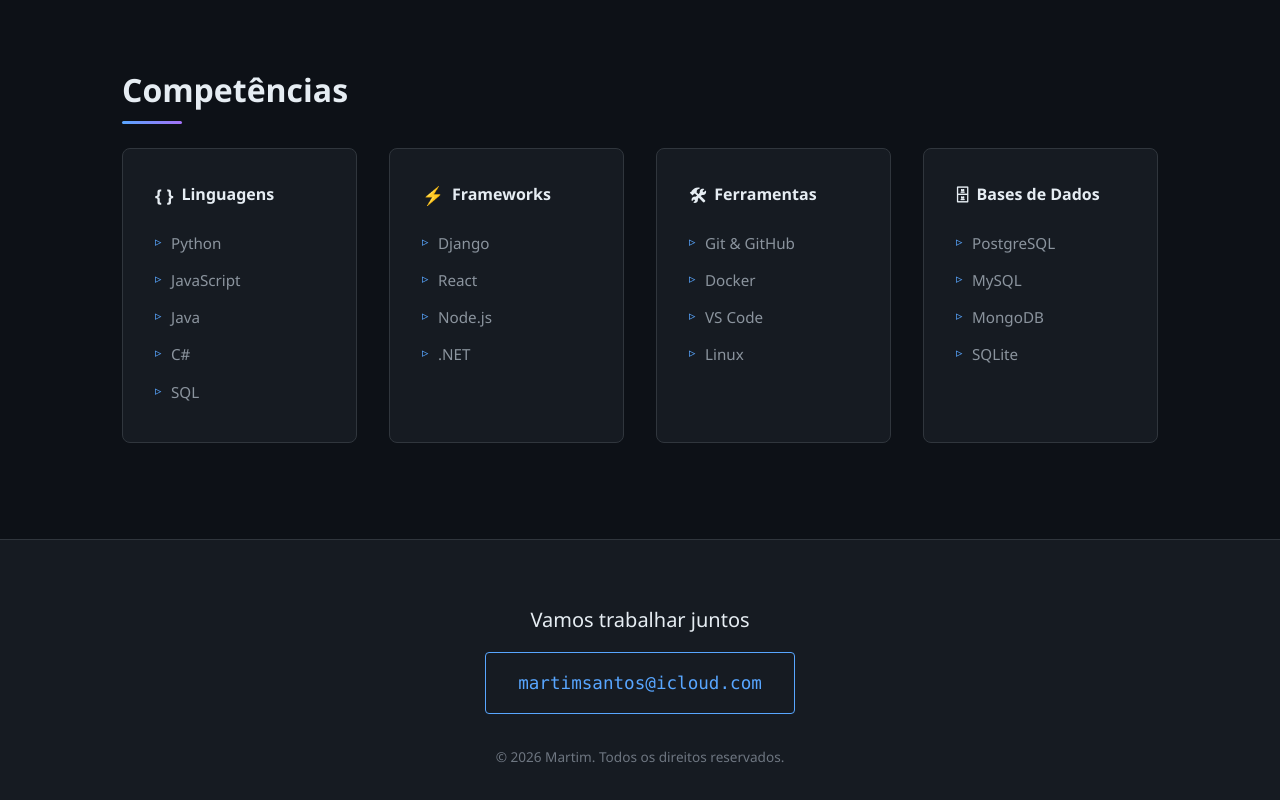
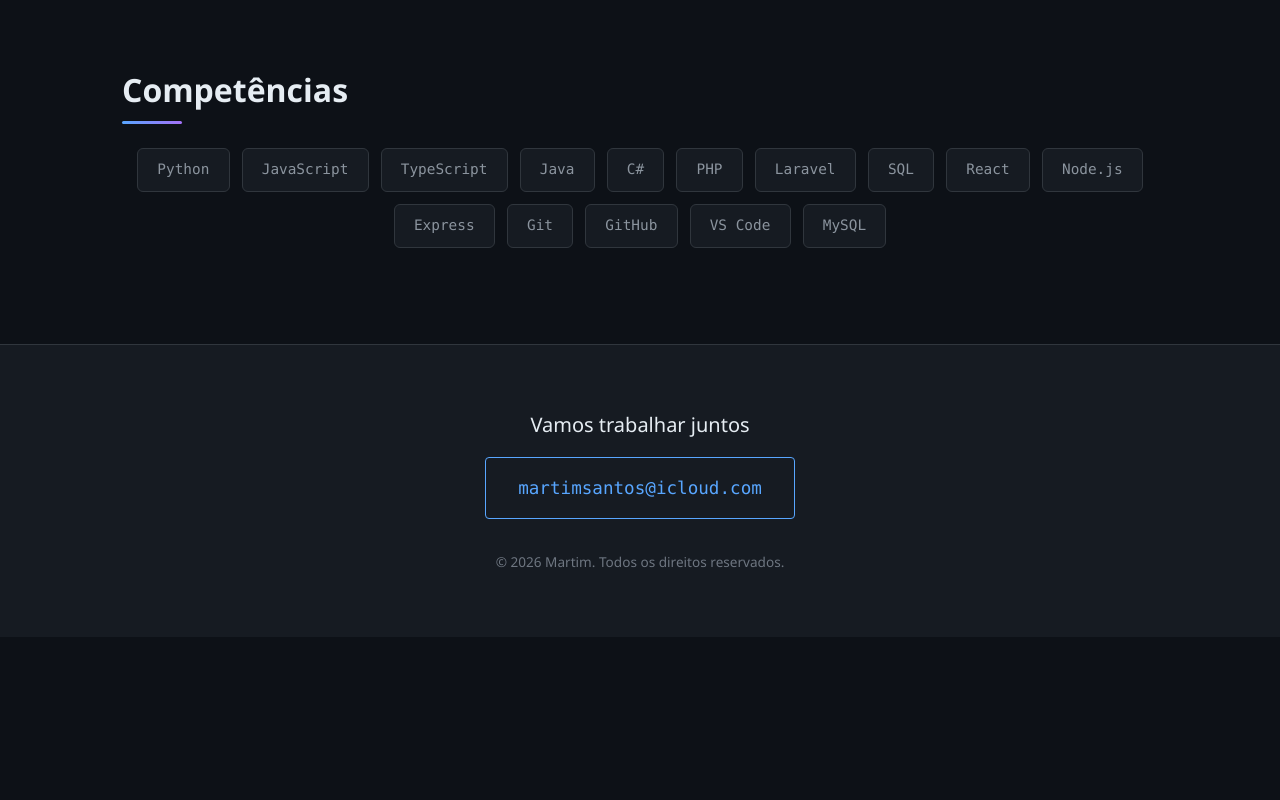
Before and after one commit to martimdsantos/MartimSantos, a plain HTML site: page index.html in a window 1280 px wide. Shown: the part 1625-2425 px from the top of the page. After the commit the page ends 2262 px from the top, so only its background shows below. Drawn offline with Linux system fonts and the light colour scheme.

Commit message:
Refactor skills section to use tag layout
Replaced the grid-based skills section with a tag-style layout in index.html and updated corresponding CSS for a more modern and compact presentation. Adjusted JavaScript animation selectors to match the new class names. Updated README with instructions to start the project using 'npx serve'.

```diff
--- a/index.html
+++ b/index.html
@@ -76,63 +76,22 @@
         <section id="competencias" class="section">
             <div class="container">
                 <h2 class="section-title">Competências</h2>
-                <div class="skills-grid">
-                    <!-- Linguagens de Programação -->
-                    <div class="skill-category">
-                        <h3 class="skill-category-title">
-                            <span class="category-icon">{ }</span>
-                            Linguagens
-                        </h3>
-                        <ul class="skill-list">
-                            <li class="skill-item">Python</li>
-                            <li class="skill-item">JavaScript</li>
-                            <li class="skill-item">Java</li>
-                            <li class="skill-item">C#</li>
-                            <li class="skill-item">SQL</li>
-                        </ul>
-                    </div>
-
-                    <!-- Frameworks & Bibliotecas -->
-                    <div class="skill-category">
-                        <h3 class="skill-category-title">
-                            <span class="category-icon">⚡</span>
-                            Frameworks
-                        </h3>
-                        <ul class="skill-list">
-                            <li class="skill-item">Django</li>
-                            <li class="skill-item">React</li>
-                            <li class="skill-item">Node.js</li>
-                            <li class="skill-item">.NET</li>
-                        </ul>
-                    </div>
-
-                    <!-- Ferramentas & Tecnologias -->
-                    <div class="skill-category">
-                        <h3 class="skill-category-title">
-                            <span class="category-icon">🛠</span>
-                            Ferramentas
-                        </h3>
-                        <ul class="skill-list">
-                            <li class="skill-item">Git & GitHub</li>
-                            <li class="skill-item">Docker</li>
-                            <li class="skill-item">VS Code</li>
-                            <li class="skill-item">Linux</li>
-                        </ul>
-                    </div>
-
-                    <!-- Bases de Dados -->
-                    <div class="skill-category">
-                        <h3 class="skill-category-title">
-                            <span class="category-icon">🗄</span>
-                            Bases de Dados
-                        </h3>
-                        <ul class="skill-list">
-                            <li class="skill-item">PostgreSQL</li>
-                            <li class="skill-item">MySQL</li>
-                            <li class="skill-item">MongoDB</li>
-                            <li class="skill-item">SQLite</li>
-                        </ul>
-                    </div>
+                <div class="skills-container">
+                    <span class="skill-tag">Python</span>
+                    <span class="skill-tag">JavaScript</span>
+                    <span class="skill-tag">TypeScript</span>
+                    <span class="skill-tag">Java</span>
+                    <span class="skill-tag">C#</span>
+                    <span class="skill-tag">PHP</span>
+                    <span class="skill-tag">Laravel</span>
+                    <span class="skill-tag">SQL</span>
+                    <span class="skill-tag">React</span>
+                    <span class="skill-tag">Node.js</span>
+                    <span class="skill-tag">Express</span>
+                    <span class="skill-tag">Git</span>
+                    <span class="skill-tag">GitHub</span>
+                    <span class="skill-tag">VS Code</span>
+                    <span class="skill-tag">MySQL</span>
                 </div>
             </div>
         </section>
--- a/script.js
+++ b/script.js
@@ -17,7 +17,7 @@
     function initScrollAnimations() {
         // Seleciona todos os elementos que devem ser animados
         const animatedElements = document.querySelectorAll(
-            '.section-title, .about-content, .project-card, .skill-category'
+            '.section-title, .about-content, .project-card, .skills-container'
         );
 
         // Adiciona a classe base de animação
--- a/styles.css
+++ b/styles.css
@@ -333,58 +333,35 @@
 /* ==========================================
    COMPETÊNCIAS
    ========================================== */
-.skills-grid {
-    display: grid;
-    grid-template-columns: repeat(auto-fit, minmax(220px, 1fr));
-    gap: var(--spacing-md);
+.skills-container {
+    display: flex;
+    flex-wrap: wrap;
+    gap: 0.75rem;
+    justify-content: center;
 }
 
-.skill-category {
+.skill-tag {
     background-color: var(--bg-secondary);
+    color: var(--text-secondary);
+    padding: 0.6rem 1.2rem;
+    font-size: 0.9rem;
+    font-family: var(--font-mono);
+    border-radius: 6px;
     border: 1px solid var(--border-color);
-    border-radius: 8px;
-    padding: var(--spacing-md);
-    transition: border-color var(--transition-normal);
+    transition:
+        background-color var(--transition-fast),
+        color var(--transition-fast),
+        border-color var(--transition-fast),
+        transform var(--transition-fast),
+        box-shadow var(--transition-fast);
 }
 
-.skill-category:hover {
-    border-color: var(--accent-tertiary);
-}
-
-.skill-category-title {
-    font-size: 1rem;
-    font-weight: 600;
-    color: var(--text-primary);
-    margin-bottom: var(--spacing-sm);
-    display: flex;
-    align-items: center;
-    gap: var(--spacing-xs);
-}
-
-.category-icon {
-    font-size: 1.1rem;
-}
-
-.skill-list {
-    list-style: none;
-}
-
-.skill-item {
-    color: var(--text-secondary);
-    padding: 0.4rem 0;
-    font-size: 0.95rem;
-    position: relative;
-    padding-left: 1rem;
-    transition: color var(--transition-fast);
-}
-
-/* Bullet point personalizado */
-.skill-item::before {
-    content: '▹';
-    position: absolute;
-    left: 0;
+.skill-tag:hover {
+    background-color: var(--bg-tertiary);
     color: var(--accent-primary);
-    font-size: 0.8rem;
+    border-color: var(--accent-primary);
+    transform: translateY(-3px);
+    box-shadow: 0 4px 15px rgba(88, 166, 255, 0.2);
 }
 
 .skill-item:hover {
@@ -499,10 +476,6 @@
         width: 100%;
         height: 200px;
     }
-
-    .skills-grid {
-        grid-template-columns: repeat(2, 1fr);
-    }
 }
 
 /* Dispositivos móveis */
@@ -519,10 +492,6 @@
 
     .header {
         min-height: 40vh;
-    }
-
-    .skills-grid {
-        grid-template-columns: 1fr;
     }
 
     .projects-grid {
```
Also changed, not shown: 1 other file.
